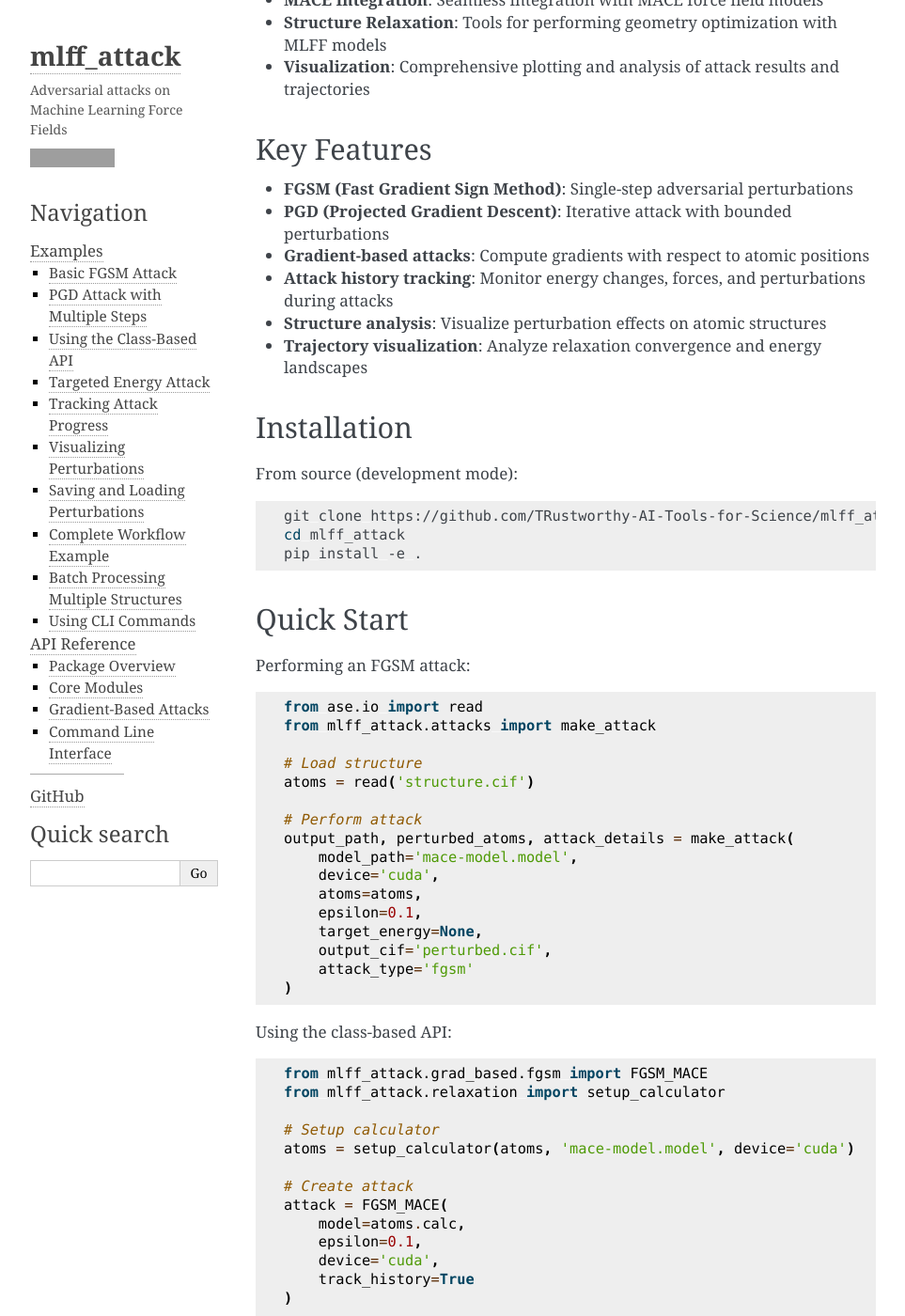
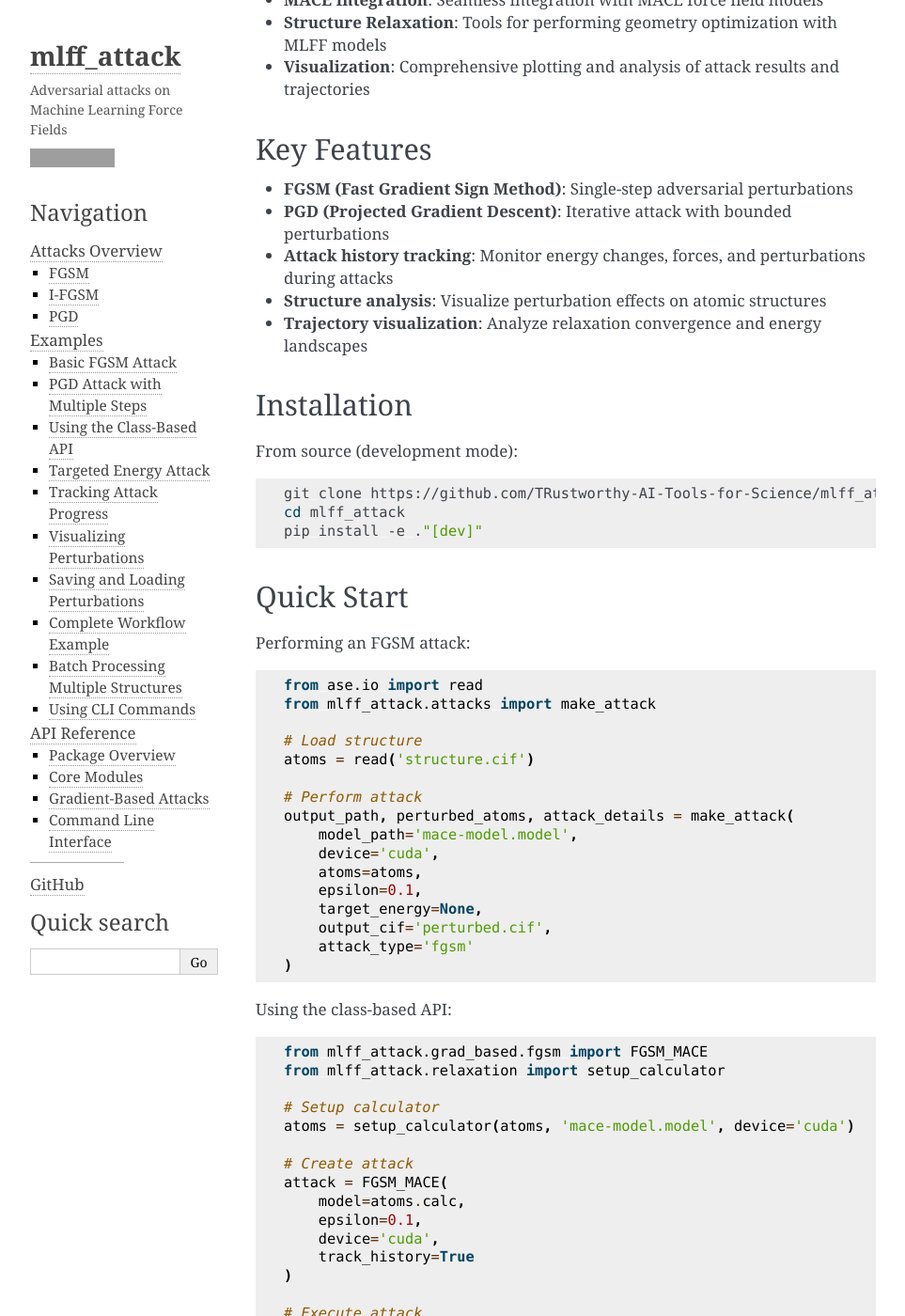
Before and after one commit to TRustworthy-AI-Tools-for-Science/mlff_attack, a Sphinx documentation site: the page built from docs/source/index.rst, in a window 1280 px wide and 1400 px high, scrolled down 340 px. Shown: the whole window at 94% size, without its empty margins (148-1111 px from the left). Built offline with Sphinx 7.4.7, drawn with Linux system fonts in a browser that asks for light colours; some of the changed text lies outside the part shown; grey boxes are pictures that could not be loaded.

Commit message:
update docs

```diff
--- a/docs/source/index.rst
+++ b/docs/source/index.rst
@@ -23,7 +23,6 @@ Key Features
 
 * **FGSM (Fast Gradient Sign Method)**: Single-step adversarial perturbations
 * **PGD (Projected Gradient Descent)**: Iterative attack with bounded perturbations
-* **Gradient-based attacks**: Compute gradients with respect to atomic positions
 * **Attack history tracking**: Monitor energy changes, forces, and perturbations during attacks
 * **Structure analysis**: Visualize perturbation effects on atomic structures
 * **Trajectory visualization**: Analyze relaxation convergence and energy landscapes
@@ -37,7 +36,7 @@ From source (development mode):
 
    git clone https://github.com/TRustworthy-AI-Tools-for-Science/mlff_attack.git
    cd mlff_attack
-   pip install -e .
+   pip install -e ."[dev]"
 
 Quick Start
 -----------
```
Also changed, not shown: other parts of docs/source/index.rst (+1 -0 lines), docs/source/attacks.rst (added, +45 -0 lines).
